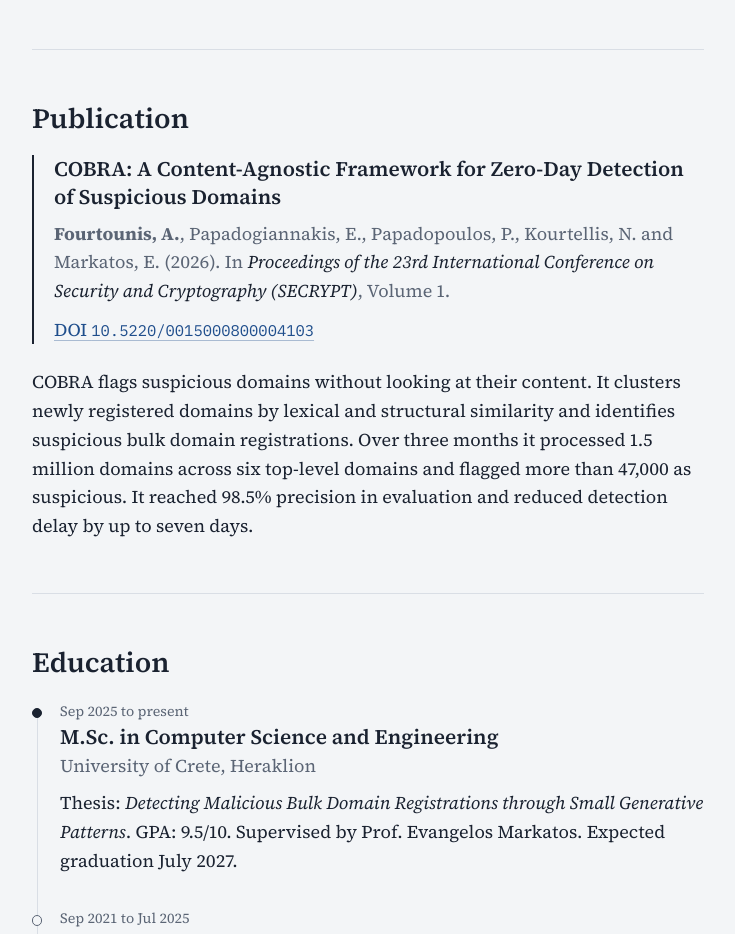
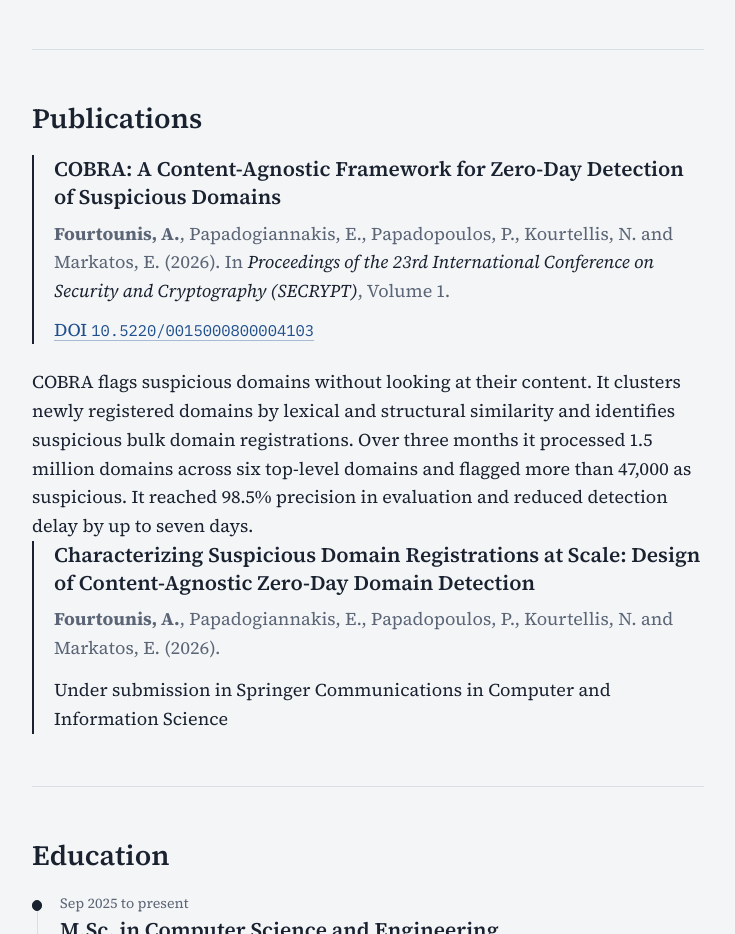
Before and after one commit to AlexandrosFourtounis/alexandrosfourtounis.github.io, a plain HTML site: page index.html in a window 1280 px wide. Shown: the part 1431-2365 px from the top of the page, without its empty margins (344-1079 px from the left). Drawn offline with Linux system fonts and the light colour scheme.

Commit message:
Change 'Publication' to 'Publications' and add new entry
Updated section titles and added new publication details.

```diff
--- a/index.html
+++ b/index.html
@@ -114,7 +114,7 @@
       <nav class="rail" aria-label="Sections">
         <ul>
           <li><a href="#research">Research</a></li>
-          <li><a href="#publication">Publication</a></li>
+          <li><a href="#publication">Publications</a></li>
           <li><a href="#education">Education</a></li>
           <li><a href="#positions">Research positions</a></li>
           <li><a href="#teaching">Teaching</a></li>
@@ -149,7 +149,7 @@
         </section>
 
         <section id="publication" aria-labelledby="publication-h">
-          <h2 id="publication-h">Publication</h2>
+          <h2 id="publication-h">Publications</h2>
           <div class="citation">
             <p class="citation-title">COBRA: A Content-Agnostic Framework for Zero-Day Detection of Suspicious Domains</p>
             <p class="citation-meta"><strong>Fourtounis, A.</strong>, Papadogiannakis, E., Papadopoulos, P., Kourtellis, N. and Markatos, E. (2026). In <em>Proceedings of the 23rd International Conference on Security and Cryptography (SECRYPT)</em>, Volume 1.</p>
@@ -158,6 +158,11 @@
             </ul>
           </div>
           <p>COBRA flags suspicious domains without looking at their content. It clusters newly registered domains by lexical and structural similarity and identifies suspicious bulk domain registrations. Over three months it processed 1.5 million domains across six top-level domains and flagged more than 47,000 as suspicious. It reached 98.5% precision in evaluation and reduced detection delay by up to seven days.</p>
+          <div class="citation">
+            <p class="citation-title">Characterizing Suspicious Domain Registrations at Scale: Design of Content-Agnostic Zero-Day Domain Detection</p>
+            <p class="citation-meta"><strong>Fourtounis, A.</strong>, Papadogiannakis, E., Papadopoulos, P., Kourtellis, N. and Markatos, E. (2026).</p>
+            <p> Under submission in Springer Communications in Computer and Information Science</p>
+          </div>
         </section>
 
         <section id="education" aria-labelledby="education-h">
```
